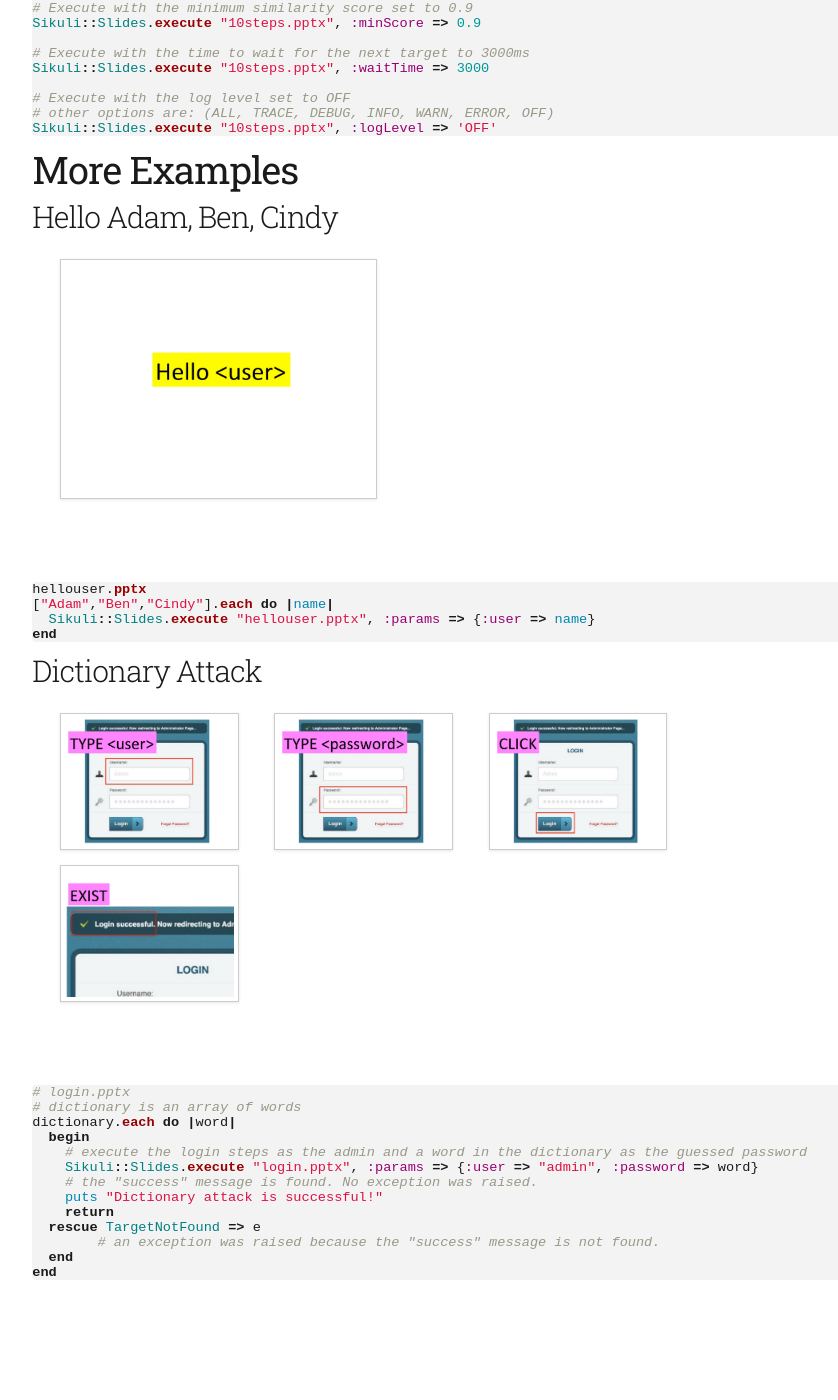
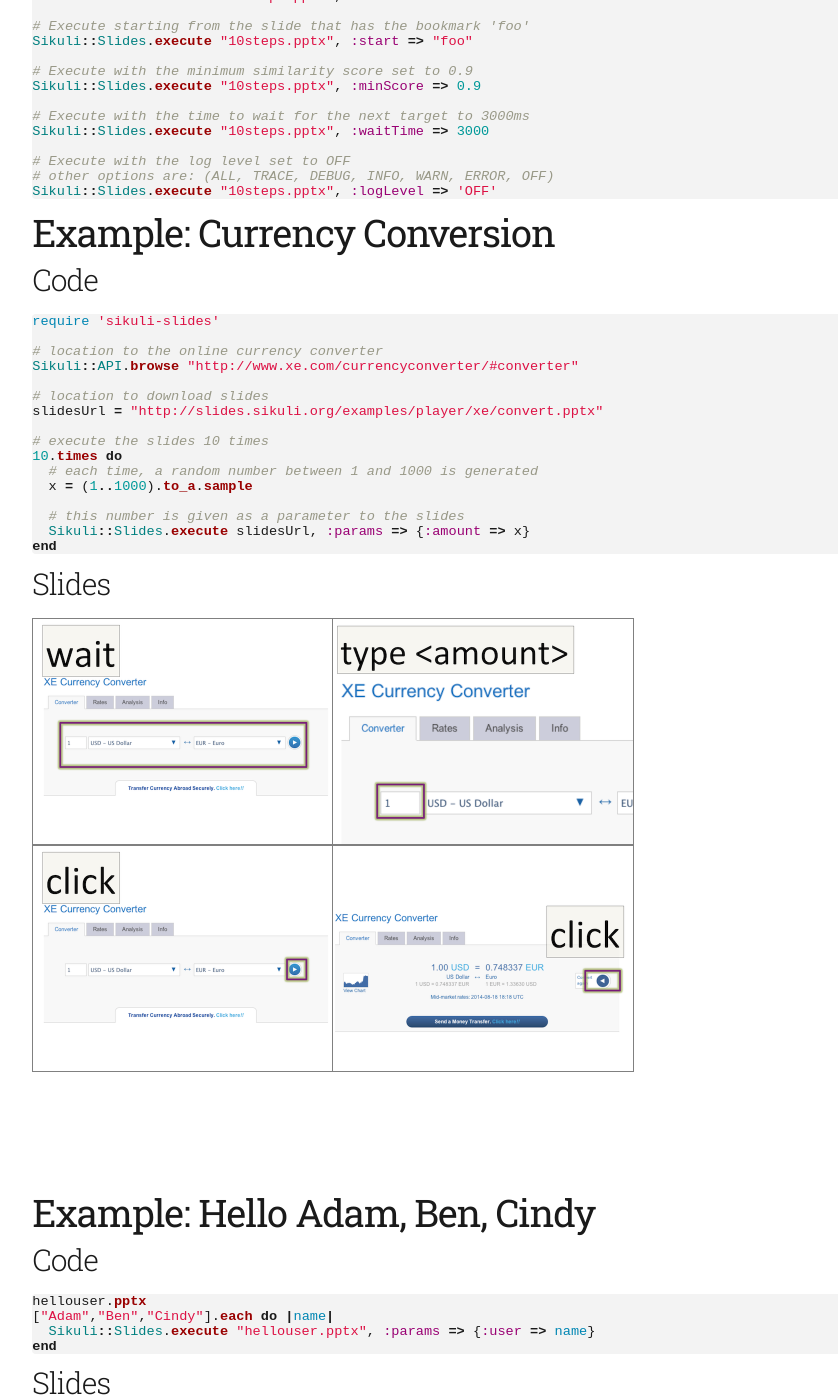
Before and after one commit to doubleshow/sikuli-slides-www, a Jekyll site: the page built from docs/jruby/index.md, in a window 1280 px wide and 1400 px high, scrolled down 1017 px. Shown: the whole window, without its empty margins (332-1170 px from the left). Built offline with Jekyll 4.4.1, drawn with Linux system fonts in a browser that asks for light colours.

Commit message:
update JRuby doc add xe JRuby example

```diff
--- a/docs/jruby.md
+++ b/docs/jruby/index.md
@@ -14,20 +14,22 @@ require 'sikuli-slides'
 Sikuli::Slides.execute "helloworld.pptx"
 {% endhighlight %}
 
+## Installation
+
 You must first install [JRuby](http://jruby.org/download) and [RubyGems](http://rubygems.org/) on your system. Then, you can do the following to install Sikuli Slides and run the *helloworld* program.
 
-1. Install the Sikuli Slides Gem. It will download and install everything you need.
-    {% highlight bash %}
+Install the Sikuli Slides Gem. It will download and install everything you need.
+{% highlight bash %}
 $ jruby -S gem install sikuli-slides
 {% endhighlight %}
 
-2. Tell JRuby to run in the 1.9 mode
-    {% highlight bash %}
+Tell JRuby to run in the 1.9 mode
+{% highlight bash %}
 $ export JRUBY_OPTS=--1.9
 {% endhighlight %}
 
-3. Run *helloworld.rb*
-	{% highlight bash %}
+Run *helloworld.rb*
+{% highlight bash %}
 $ jruby helloworld.rb
 {% endhighlight %}
 
@@ -61,16 +63,43 @@ Sikuli::Slides.execute "10steps.pptx", :logLevel => 'OFF'
 
 {% endhighlight %}
 
+## Example: Currency Conversion
 
-## More Examples
+### Code
+{% highlight ruby %}
+require 'sikuli-slides'
 
+# location to the online currency converter
+Sikuli::API.browse "http://www.xe.com/currencyconverter/#converter"
 
-### Hello Adam, Ben, Cindy
+# location to download slides
+slidesUrl = "http://slides.sikuli.org/examples/player/xe/convert.pptx"
 
-<div class="section">
-<img src="/img/hellouser.jpg" class="col span_5_of_12 img-polaroid">
+# execute the slides 10 times
+10.times do
+  # each time, a random number between 1 and 1000 is generated
+  x = (1..1000).to_a.sample
+
+  # this number is given as a parameter to the slides
+  Sikuli::Slides.execute slidesUrl, :params => {:amount => x}
+end
+{% endhighlight %}
+
+### Slides
+<div class="section portfolio">
+  {% for x in (1..4) %}
+  <div class="work">
+    <img src="/examples/player/xe/convert/Slide{{x}}.png" alt="">
+    <div class="mask">
+    Slide {{ x }}
+    </div>
+  </div>
+  {% endfor %}
 </div>
 
+## Example: Hello Adam, Ben, Cindy
+
+### Code
 {% highlight ruby %}
 hellouser.pptx
 ["Adam","Ben","Cindy"].each do |name|
@@ -78,8 +107,12 @@ hellouser.pptx
 end
 {% endhighlight %}
 
+### Slides
+<div class="section">
+<img src="/img/hellouser.jpg" class="col span_5_of_12 img-polaroid">
+</div>
 
-### Dictionary Attack
+<!-- ### Dictionary Attack
 
 <div class="section">
 <img src="/img/dictattack1.jpg"  class="col span_3_of_12 img-polaroid"/>
@@ -103,4 +136,4 @@ dictionary.each do |word|
 	# an exception was raised because the "success" message is not found.
   end
 end
-{% endhighlight %}
+{% endhighlight %} -->
```
Also changed, not shown: _data/examples.yaml (+6 -6 lines), docs/jruby/code.png (added), examples/player/xe/Sikuli_Slides.png (added), examples/player/xe/convert/Slide1.png (added), examples/player/xe/convert/Slide2.png (added), examples/player/xe/convert/Slide3.png (added), examples/player/xe/convert/Slide4.png (added), 1 other file.
